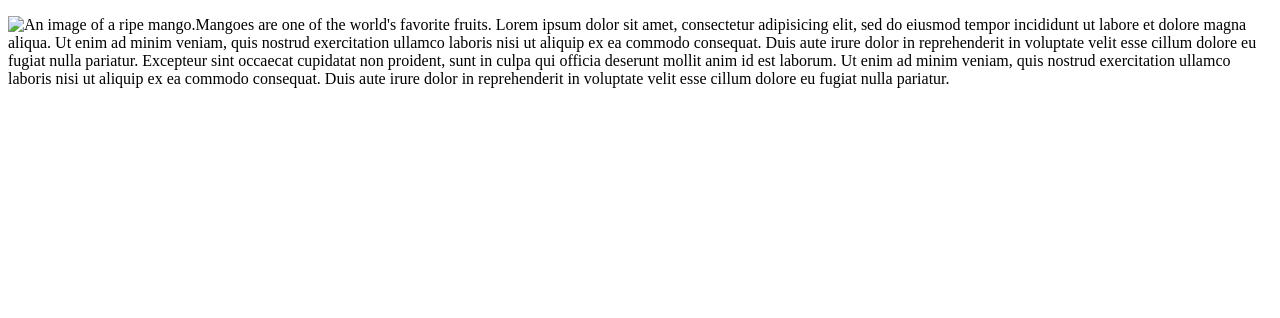
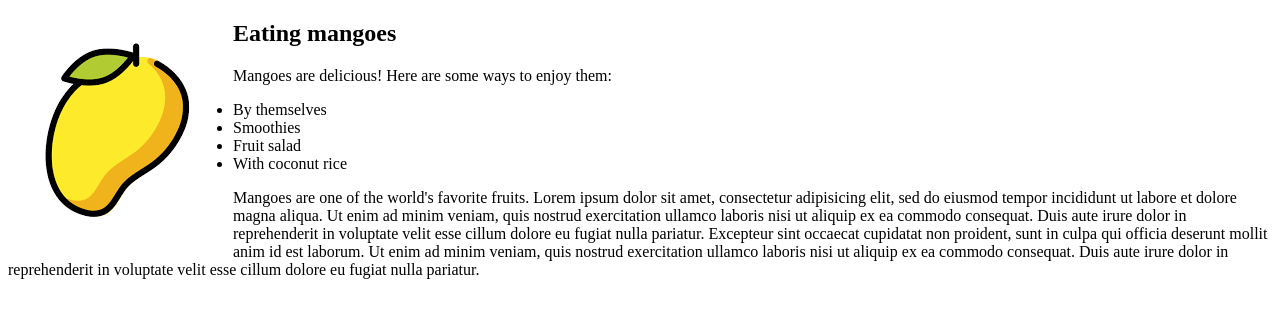
Before and after one commit to JosephJacob/floats, a plain HTML site: page index.html in a window 1280 px wide. Drawn offline with Linux system fonts and the light colour scheme.

Commit message:
will add extra code to the html file while using div to create a side bar

```diff
--- a/index.html
+++ b/index.html
@@ -2,10 +2,24 @@
 <html>
   <head>
     <link href="css/styles.css" rel="stylesheet" type="text/css">
-    <title>Mangoes</title>
+    <title>Mangoes and Banana</title>
   </head>
   <body>
-    <img src="img/mango.jpg" alt="An image of a ripe mango.">
-    <p>Mangoes are one of the world's favorite fruits. Lorem ipsum dolor sit amet, consectetur adipisicing elit, sed do eiusmod tempor incididunt ut labore et dolore magna aliqua. Ut enim ad minim veniam, quis nostrud exercitation ullamco laboris nisi ut aliquip ex ea commodo consequat. Duis aute irure dolor in reprehenderit in voluptate velit esse cillum dolore eu fugiat nulla pariatur. Excepteur sint occaecat cupidatat non proident, sunt in culpa qui officia deserunt mollit anim id est laborum. Ut enim ad minim veniam, quis nostrud exercitation ullamco laboris nisi ut aliquip ex ea commodo consequat. Duis aute irure dolor in reprehenderit in voluptate velit esse cillum dolore eu fugiat nulla pariatur.</p>
-  </body>
+    <img src="css/mango.png" alt="An image of a ripe mango.">
+
+    <div class="sidebar">
+        <h2>Eating mangoes</h2>
+        <p>Mangoes are delicious! Here are some ways to enjoy them:</p>
+        <ul>
+          <li>By themselves</li>
+          <li>Smoothies</li>
+          <li>Fruit salad</li>
+          <li>With coconut rice</li>
+        </ul>
+      </div>
+      <div class="main">
+        <p>Mangoes are one of the world's favorite fruits. Lorem ipsum dolor sit amet, consectetur adipisicing elit, sed do eiusmod tempor incididunt ut labore et dolore magna aliqua. Ut enim ad minim veniam, quis nostrud exercitation ullamco laboris nisi ut aliquip ex ea commodo consequat. Duis aute irure dolor in reprehenderit in voluptate velit esse cillum dolore eu fugiat nulla pariatur. Excepteur sint occaecat cupidatat non proident, sunt in culpa qui officia deserunt mollit anim id est laborum. Ut enim ad minim veniam, quis nostrud exercitation ullamco laboris nisi ut aliquip ex ea commodo consequat. Duis aute irure dolor in reprehenderit in voluptate velit esse cillum dolore eu fugiat nulla pariatur.</p>
+      </div>
+    </body>
+  </html>  </body>
 </html>
```
Also changed, not shown: css/Banana.jpeg (added), css/styles.css (line endings or trailing spaces).
